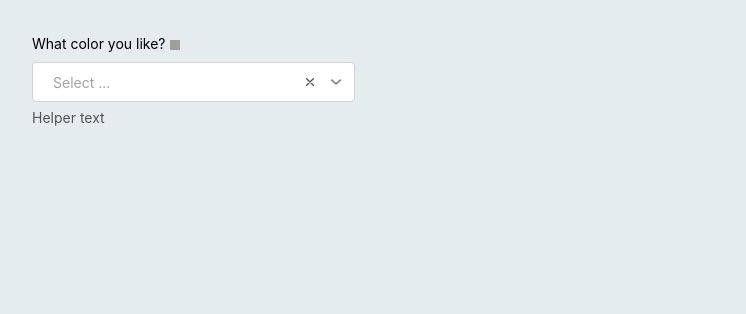
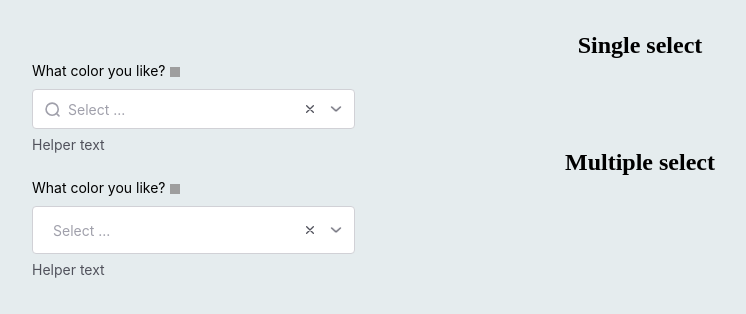
Before and after one commit to Dimatuzkoff/react-components, a React (Vite) app: page / in a window 1280 px wide. Shown: the top 314 px of the page, without its empty margins (0-746 px from the left). Built offline with nearby package versions, Linux system fonts and the light colour scheme; grey boxes are pictures that could not be loaded.

Commit message:
remove oone multiple item

```diff
--- a/src/App.tsx
+++ b/src/App.tsx
@@ -15,13 +15,21 @@ function App() {
 
     return (
         <>
+            <h2>Single select</h2>
             <Select placeholder="Select ..."
                 label="What color you like?"
                 tooltipText="Tooltip text"
                 helperText="Helper text"
                 iconBefore={SearchIcon}
                 dropdownContent={colors} />
-
+            <h2>Multiple select</h2>
+            <Select placeholder="Select ..."
+                label="What color you like?"
+                tooltipText="Tooltip text"
+                helperText="Helper text"
+                dropdownContent={colors}
+                mode="multiple"
+                size="48" />
         </>
     )
 }
--- a/src/ui/Selects/Dropdown.tsx
+++ b/src/ui/Selects/Dropdown.tsx
@@ -73,7 +73,7 @@ export const Dropdown: FC<DropdownProps> = ({
             })}>
                 <ul>
                     {filteredDropdownItems.map((item) => (
-                        <li key={item.value} onClick={() => onChange(item.value)} className={clsx(styles.colorItem)}>
+                        <li key={item.value} onClick={() => onChange?.(item.value)} className={clsx(styles.colorItem)}>
                             <div className={clsx(styles.colorItem)}>
                                 <span>{item.value}</span>
                                 {(selectedSingleItem?.trim() === item.value.trim()) && <img src={SelectedIcon} alt="SelectedIcon" />}
--- a/src/ui/Selects/Select.tsx
+++ b/src/ui/Selects/Select.tsx
@@ -25,7 +25,7 @@ interface SelectProps {
 
 
 export const Select: FC<SelectProps> = ({
-    mode = "multiple",
+    mode = "single",
     iconBefore,
     placeholder,
     size = '40',
@@ -63,11 +63,15 @@ export const Select: FC<SelectProps> = ({
         if (mode === "multiple") {
             setSelectedMultipleItems([...selectedMultipleItems, value]);
             setInputValue("");
+        }
 
-        }
         setSearchValue("");
         setIsOpenDropdown(false)
     };
+
+    const removeSelectedItem = (value: string) => {
+        setSelectedMultipleItems(selectedMultipleItems.filter(item => item !== value));
+    }
 
     const getInputValue = (value: string) => {
         setInputValue(value);
@@ -87,7 +91,7 @@ export const Select: FC<SelectProps> = ({
     )
 
     const selectedList = (
-        <SelectList selectedItems={selectedMultipleItems} />
+        <SelectList onClick={removeSelectedItem} selectedItems={selectedMultipleItems} />
     )
     const currentIconBefore = mode === "multiple" ? selectedList : selectIconBefore
     return (
--- a/src/ui/Selects/SelectList.tsx
+++ b/src/ui/Selects/SelectList.tsx
@@ -4,6 +4,7 @@ import styles from "./SelectList.module.scss";
 
 
 interface SelectListProps {
+    onClick?: (item: string) => void
     selectedItems?: string[],
     size?: "32" | "36" | "40" | "44" | "48";
 
@@ -11,6 +12,7 @@ interface SelectListProps {
 
 
 export const SelectList: FC<SelectListProps> = ({
+    onClick,
     selectedItems,
     size = "40"
 }) => {
@@ -24,7 +26,7 @@ export const SelectList: FC<SelectListProps> = ({
                 [styles.size48]: size === "48",
             })}>
                 {selectedItems?.map(elem => (
-                    <span className={clsx(styles.selectedItem)} key={elem}>{elem}</span>
+                    <span onClick={() => onClick?.(elem)} className={clsx(styles.selectedItem)} key={elem}>{elem}</span>
                 ))}
             </div>
         </>
```
